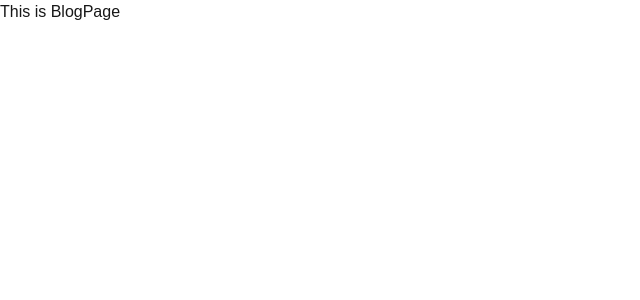
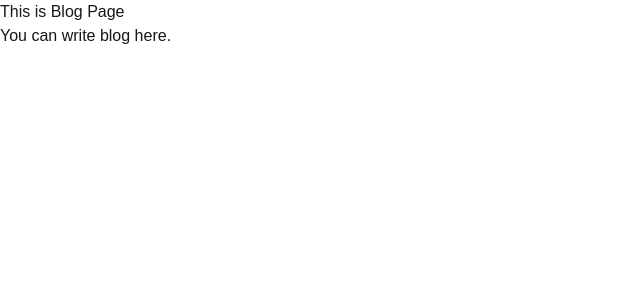
Before and after one commit to Shaurya9935/sample-project, a Next.js app: page /blog in a window 1280 px wide. Shown: the top 300 px of the page, without its empty margins (0-640 px from the left). Built offline with nearby package versions, Linux system fonts and the light colour scheme.

Commit message:
Update BlogPage component to improve layout and content

```diff
--- a/app/blog/page.tsx
+++ b/app/blog/page.tsx
@@ -2,7 +2,10 @@ import React from 'react'
 
 const BlogPage = () => {
   return (
-    <div>This is BlogPage</div>
+    <div>This is Blog Page
+      <div>You can write blog here.
+      </div>
+    </div>
   )
 }
 
```
